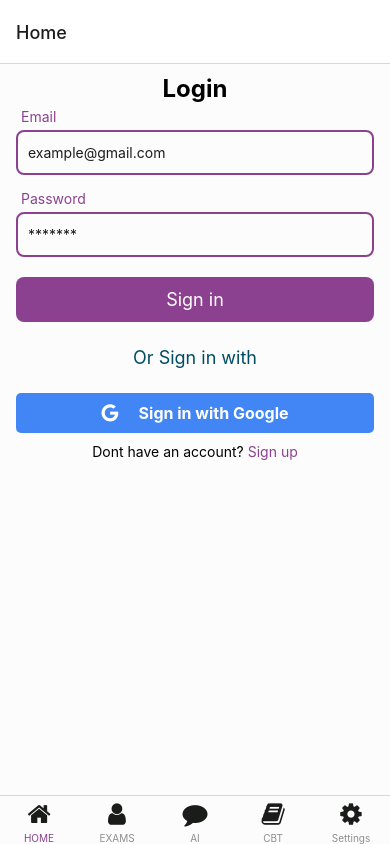
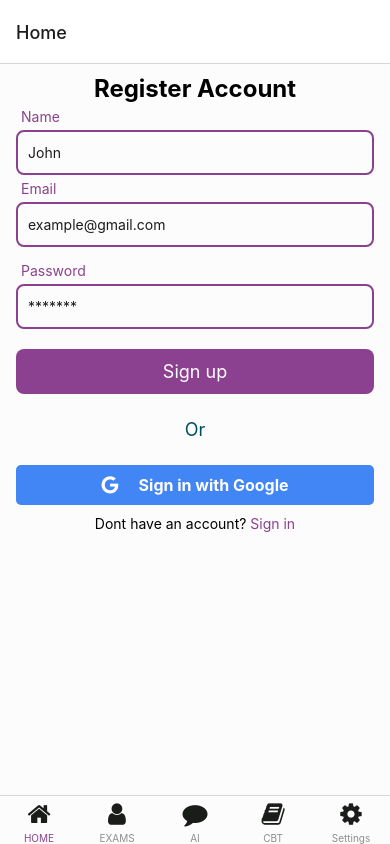
Before and after one commit to sproutjeph/ExamGPTReactNative, a React Native app: screen /Feed in a window 390 px wide. Built offline with nearby package versions, Linux system fonts and the light colour scheme.

Commit message:
sign up screen

```diff
--- a/src/views/Home.tsx
+++ b/src/views/Home.tsx
@@ -1,13 +1,15 @@
 import React, {FC} from 'react';
 import {View, StyleSheet} from 'react-native';
 import SignIn from './auth/SignIn';
+import SignUp from './auth/SignUp';
 
 interface Props {}
 
 const Home: FC<Props> = ({}) => {
   return (
     <View style={styles.container}>
-      <SignIn />
+      {/* <SignIn /> */}
+      <SignUp />
     </View>
   );
 };
--- /dev/null
+++ b/src/views/auth/SignUp.tsx
@@ -0,0 +1,78 @@
+import AuthInputField from '@components/AuthInputField';
+import GoogleSignInButton from '@components/GoogleSignInButton';
+import AppButton from '@ui/AppButton';
+import colors from '@utils/colors';
+import React, {FC} from 'react';
+import {View, StyleSheet, Text, Pressable} from 'react-native';
+
+interface Props {}
+
+const SignUp: FC<Props> = ({}) => {
+  return (
+    <View style={styles.container}>
+      <Text style={styles.header}>Register Account</Text>
+      <AuthInputField label="Name" placeholder="John" name="email" />
+      <AuthInputField
+        label="Email"
+        placeholder="example@gmail.com"
+        name="email"
+      />
+      <AuthInputField
+        label="Password"
+        placeholder="*******"
+        name="email"
+        containerStyle={{marginVertical: 10}}
+      />
+
+      <View style={styles.submitButtonContainer}>
+        <AppButton title="Sign up" />
+      </View>
+
+      <Text style={styles.or}>Or</Text>
+
+      <View>
+        <GoogleSignInButton />
+      </View>
+      <View style={styles.linkContainer}>
+        <Text>Dont have an account? </Text>
+        <Pressable>
+          <Text style={{color: colors.primary}}>Sign in</Text>
+        </Pressable>
+      </View>
+    </View>
+  );
+};
+
+const styles = StyleSheet.create({
+  container: {
+    width: '100%',
+    height: '100%',
+    paddingHorizontal: 16,
+    justifyContent: 'center',
+  },
+  header: {
+    fontSize: 24,
+    fontWeight: 'bold',
+    textAlign: 'center',
+    marginTop: 10,
+  },
+  submitButtonContainer: {
+    marginTop: 10,
+  },
+  or: {
+    marginVertical: 25,
+    textAlign: 'center',
+    fontSize: 18,
+    color: colors.tertiary,
+  },
+  googleIcon: {
+    color: 'green',
+  },
+  linkContainer: {
+    flexDirection: 'row',
+    justifyContent: 'center',
+    marginTop: 10,
+  },
+});
+
+export default SignUp;
```
